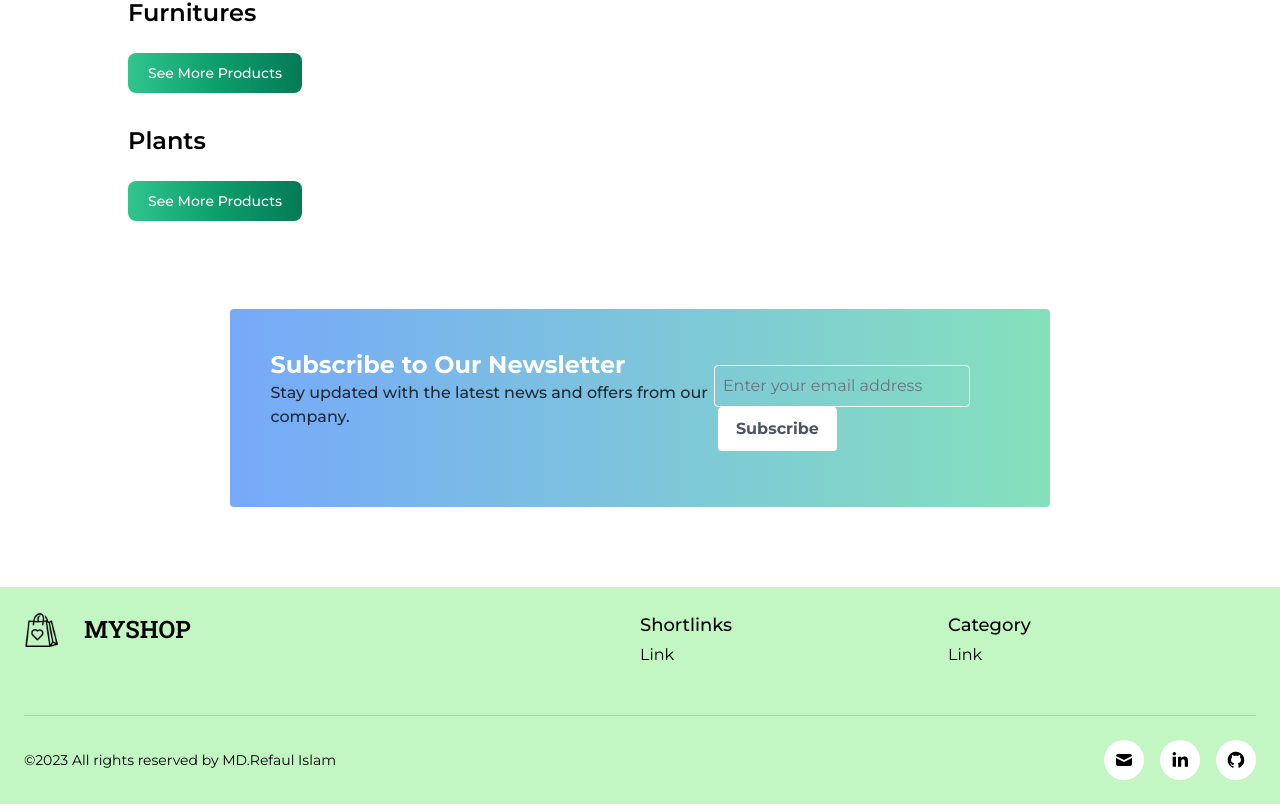
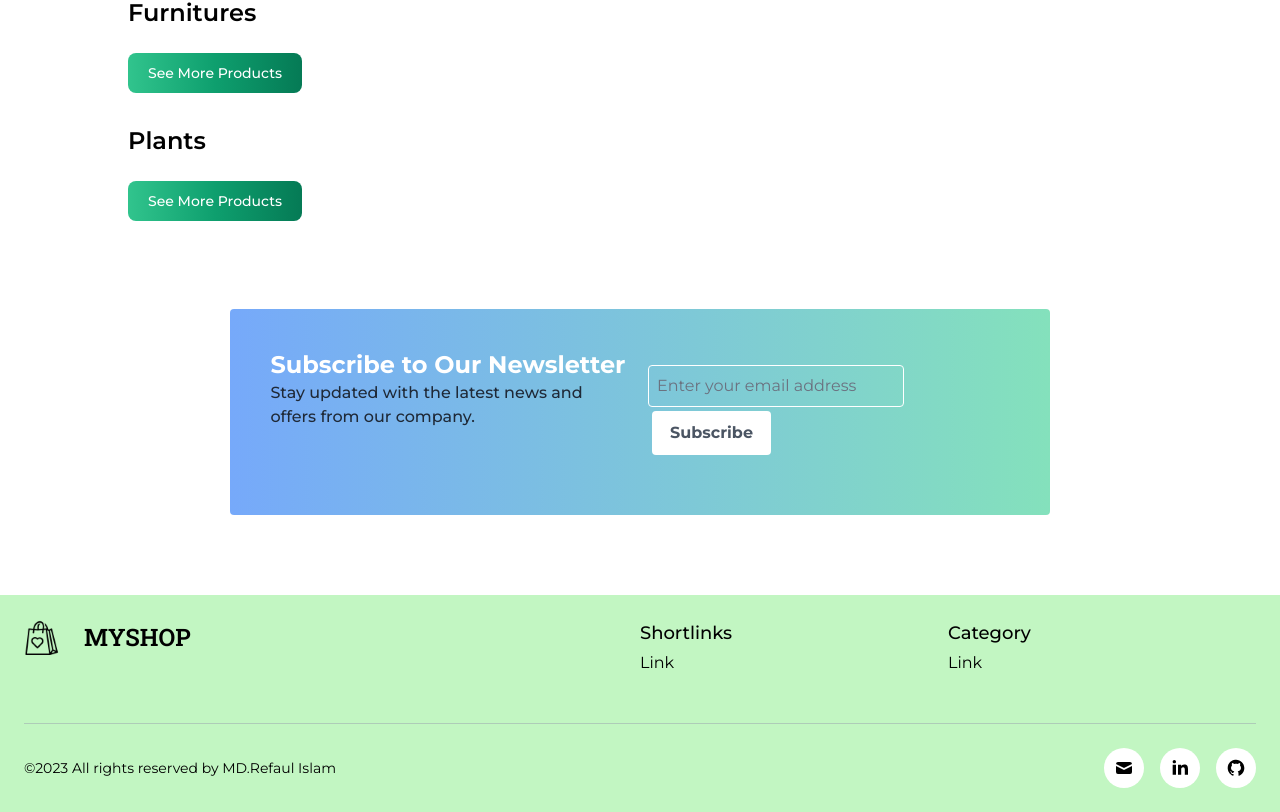
Before and after one commit to DevRefaul/ecommerce_website, a React (Create React App) app: page / in a window 1280 px wide. Shown: the part 1491-2303 px from the top of the page. Built offline with nearby package versions, Linux system fonts and the light colour scheme.

Commit message:
problems on the newsletter section is fixed

```diff
--- a/src/Pages/Home/NewsLetterSection.jsx
+++ b/src/Pages/Home/NewsLetterSection.jsx
@@ -2,7 +2,7 @@ import React from "react";
 
 const NewsLetterSection = () => {
   return (
-    <section className="bg-gradient-to-l from-green-300  to-blue-400 p-10 grid xl:grid-cols-[3fr,2fr] xl:w-[80%] mx-auto my-20 rounded">
+    <section className="bg-gradient-to-l from-green-300  to-blue-400 p-4 md:p-10 grid gap-4 xl:grid-cols-[2fr,2fr] xl:w-[80%] mx-auto my-20 rounded">
       <div>
         <h2 className="text-white font-bold text-2xl">
           Subscribe to Our Newsletter
@@ -20,7 +20,7 @@ const NewsLetterSection = () => {
         />
         <button
           type="submit"
-          className="bg-white border-2 border-transparent text-gray-600 font-bold py-2 px-4 rounded hover:bg-transparent hover:border-white ml-1"
+          className="bg-white border-2 border-transparent text-gray-600 font-bold py-2 px-4 rounded hover:bg-transparent hover:border-white md:ml-1 my-1"
         >
           Subscribe
         </button>
```
